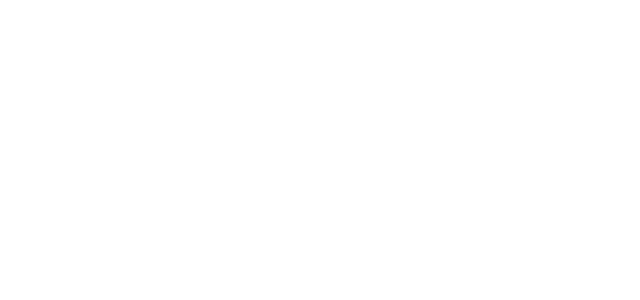
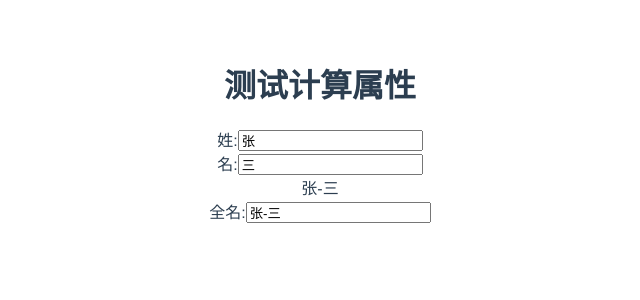
Before and after one commit to zhangzan0224/vue3Study, a Vue app: page /computedtest in a window 1280 px wide. Before the commit this address had no page. Shown: the top 300 px of the page, without its empty margins (320-960 px from the left). Built offline with nearby package versions, Linux system fonts and the light colour scheme.

Commit message:
计算属性

```diff
--- a/src/router/routes.js
+++ b/src/router/routes.js
@@ -4,6 +4,12 @@
     path: "/emitTest",
     component: () => import("@/testEmit/ParentTemp.vue"),
   },
+  // 计算属性测试组件导入
+  {
+    name: "ComputedTest",
+    path: "/computedtest",
+    component: () => import("@/testComputed/index.vue"),
+  },
 ];
 
 export default routes;
--- /dev/null
+++ b/src/testComputed/index.vue
@@ -0,0 +1,42 @@
+<template>
+  <div class="container">
+    <h1>测试计算属性</h1>
+    姓:<input type="text" v-model="person.firstName" />
+    <br />
+    名:<input type="text" v-model="person.lastName" />
+    <br />
+    <span>{{ person.fullName }}</span>
+    <br />
+    全名:<input type="text" v-model="person.fullName" />
+  </div>
+</template>
+<script>
+import { reactive, computed } from "vue";
+export default {
+  name: "ComputedCom",
+  setup() {
+    let person = reactive({
+      firstName: "张",
+      lastName: "三",
+    });
+    // 简写形式,未考虑设置的形式
+
+    /* person.fullName = computed(() => {
+      return person.firstName + "-" + person.lastName;
+    }); */
+    // 复杂形式
+    person.fullName = computed({
+      get() {
+        return person.firstName + "-" + person.lastName;
+      },
+      set(value) {
+        const tempArr = value.split("-");
+        person.firstName = tempArr[0];
+        person.lastName = tempArr[1];
+      },
+    });
+    return { person };
+  },
+};
+</script>
+<style lang="scss" scoped></style>
```
